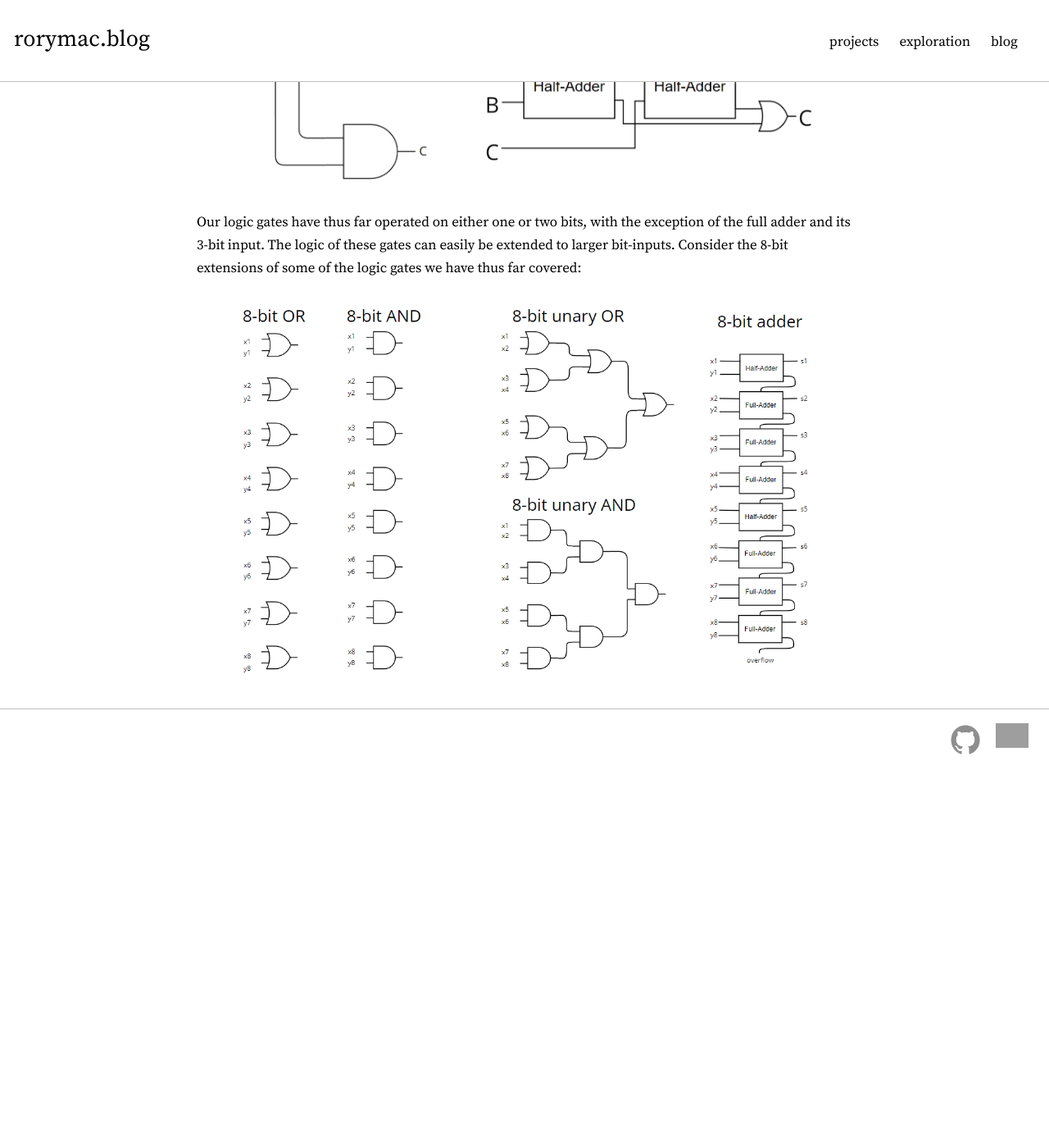
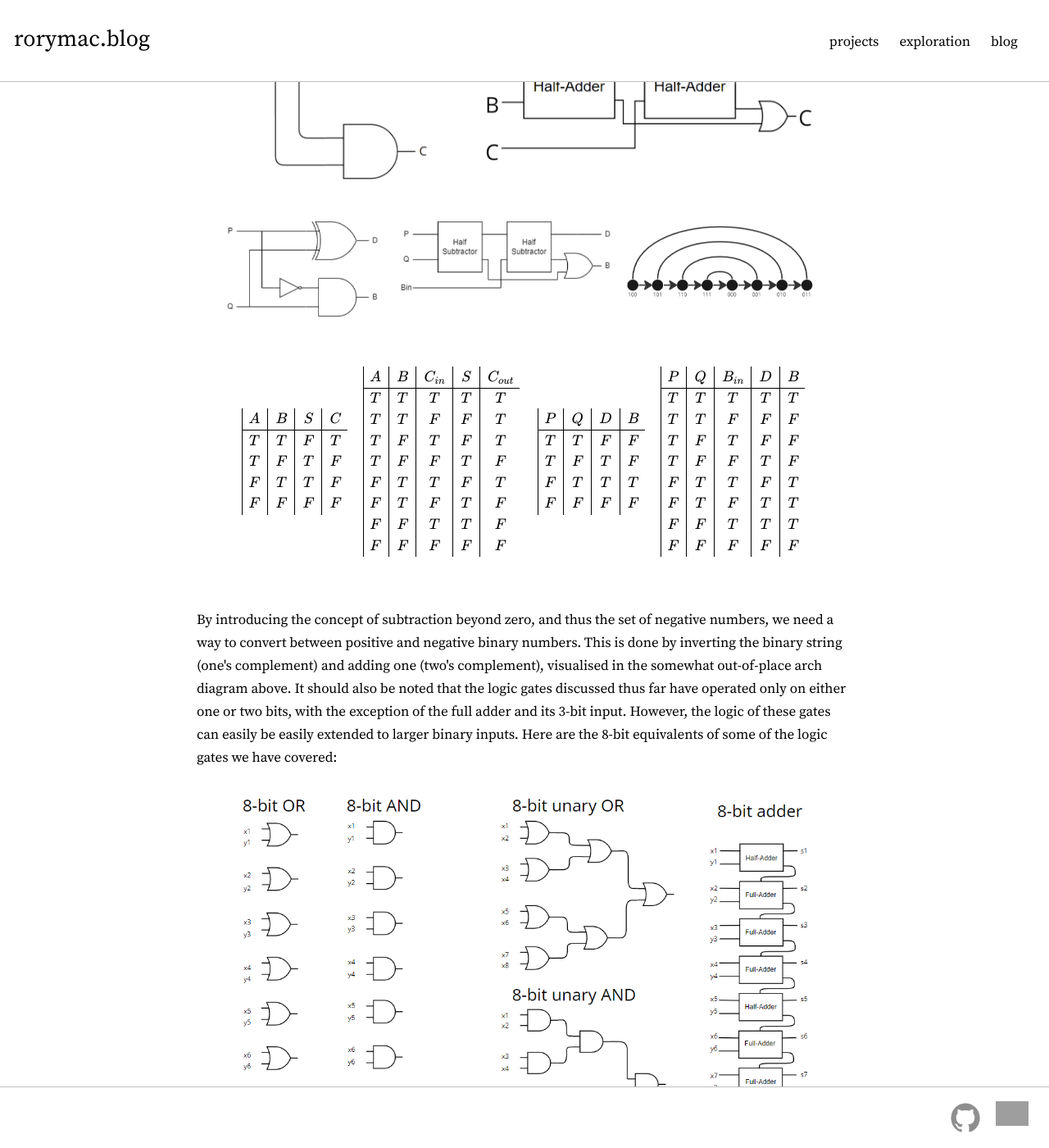
Before and after one commit to Rory-Mac/personal-website, a Jekyll site: the page built from Low-Level Programming/TTL Logic.markdown, in a window 1280 px wide and 1400 px high, scrolled down 1954 px. Shown: the whole window at 82% size. Built offline with Jekyll 4.4.1, drawn with Linux system fonts in a browser that asks for light colours; before the commit the page ends 2893 px from its top, so only the background shows below that; some of the changed text lies outside the part shown; grey boxes are pictures that could not be loaded.

Commit message:
add more kernels to TTL documents

```diff
--- a/Low-Level Programming/TTL Logic.markdown
+++ b/Low-Level Programming/TTL Logic.markdown
@@ -22,10 +22,113 @@ one bit of information, 'on' or 'off'.
 <img src="/Assets/images/ttl_logic.png" width="100%" height="100%"></p>
 <p>We can use these logic gates to create basic arithmetic units called adders. The left logic gate diagram shows that of a half-adder, whilst
 the right logic diagram shows a full adder (includes a carry bit):
-<img src="/Assets/images/adders.png" width="100%" height="100%"></p>
-<p>Our logic gates have thus far operated on either one or two bits, with the exception of the full adder and its 3-bit input. The logic of
-these gates can easily be extended to larger bit-inputs. Consider the 8-bit extensions of some of the logic gates we have thus far covered:
+<img src="/Assets/images/adders.png" width="100%" height="100%">
+<img src="/Assets/images/subtractors_with_twos_complement.png" width="100%" height="100%">
+\[
+  \begin{array}{| c | c | c | c}
+  A & B & S & C \\
+  \hline
+  T & T & F & T \\
+  T & F & T & F \\
+  F & T & T & F \\
+  F & F & F & F \\
+  \end{array}
+
+  \quad
+
+  \begin{array}{| c | c | c | c}
+  A & B & C_{in} & S & C_{out} \\
+  \hline
+  T & T & T & T & T\\
+  T & T & F & F & T\\
+  T & F & T & F & T\\
+  T & F & F & T & F\\
+  F & T & T & F & T\\
+  F & T & F & T & F\\
+  F & F & T & T & F\\
+  F & F & F & F & F\\
+  \end{array}
+
+  \quad
+
+  \begin{array}{| c | c | c | c}
+  P & Q & D & B \\
+  \hline
+  T & T & F & F \\
+  T & F & T & F \\
+  F & T & T & T \\
+  F & F & F & F \\
+  \end{array}
+
+  \quad
+
+  \begin{array}{| c | c | c | c}
+  P & Q & B_{in} & D & B \\
+  \hline
+  T & T & T & T & T\\
+  T & T & F & F & F\\
+  T & F & T & F & F\\
+  T & F & F & T & F\\
+  F & T & T & F & T\\
+  F & T & F & T & T\\
+  F & F & T & T & T\\
+  F & F & F & F & F\\
+  \end{array}
+\]<br></p>
+<p>By introducing the concept of subtraction beyond zero, and thus the set of negative numbers, we need a way to convert between positive
+and negative binary numbers. This is done by inverting the binary string (one's complement) and adding one (two's complement), visualised
+in the somewhat out-of-place arch diagram above. It should also be noted that the logic gates discussed thus far have operated only on either
+one or two bits, with the exception of the full adder and its 3-bit input. However, the logic of these gates can easily be easily extended
+to larger binary inputs. Here are the 8-bit equivalents of some of the logic gates we have covered:
 <img src="/Assets/images/basic_8bit_gates.png" width="100%" height="100%"></p>
-<p>
+<p>So far we have only circuits implementing combinational logic. By introducing memory units, we introduce the concept of finite state
+machines, that have the ability to read and evaluate instructions written in formal languages. The foundational circuit of any memory
+unit, is the electronic flip-flop, which stores one bit of information. Lets have a look at SR, JK and D flip-flop designs:
+<img src="/Assets/images/digital_flip_flops.png" width="100%" height="100%">
+\[
+  \begin{array}{| c | c | c | c}
+  S & R & Q_{t+1} & \overline{Q_{t+1}} \\
+  \hline
+  T & T & ? & ? \\
+  T & F & T & F \\
+  F & T & F & T \\
+  F & F & Q_t & \overline{Q_t}\\
+  \end{array}
 
-</p>
+  \quad
+
+  \begin{array}{| c | c | c | c | c | c}
+  CLK & J & K & Q_{t+1} & \overline{Q_{t+1}} \\
+  \hline
+  T & T & T & \overline{Q_t} & Q_t \\
+  T & T & F & T & F \\
+  T & F & T & F & T \\
+  T & F & F & Q_t & \overline{Q_t}\\
+  F & T & T & Q_t & \overline{Q_t}\\
+  F & T & F & Q_t & \overline{Q_t}\\
+  F & F & T & Q_t & \overline{Q_t}\\
+  F & F & F & Q_t & \overline{Q_t}\\
+  \end{array}
+
+  \quad
+
+  \begin{array}{| c | c | c | c}
+  CLK & D & Q_{t+1} & \overline{Q_{t+1}} \\
+  \hline
+  T & T & T & F \\
+  T & F & F & T \\
+  F & T & Q_t & \overline{Q_t} \\
+  F & F & Q_t & \overline{Q_t}\\
+  \end{array}
+\]
+Wrapping the Data Flip-Flop (DFF) in a simple 2-bit multiplexor gives us a singular one-bit register, for which input values can be loaded
+for storage.
+<img src="/Assets/images/dff.png" width="100%" height="100%"></p>
+The multiplexor can be extended for any n-bit architecture. An arbirtraily large demultiplexor can be used to route the input value to one
+of an arbitrarily large set of registers. This is performed via an address bus to store the load value.
+
+<!--
+    binary multiplier, binary divider
+    diagram for basic FPGA circuit
+    program counter, shift registers and shift operations
+-->
--- a/explore.markdown
+++ b/explore.markdown
@@ -24,7 +24,7 @@ title: Explore
         </div>
         <div class="portal zoom small">
             <a href="/Low-Level Programming/Automata Theory.html">
-                <div class="portal-image"><img class="something" src="/Assets/images/4-cube_dark.png"></div>
+                <div class="portal-image"><img class="something" src="/Assets/images/simple_dfa_dark.png"></div>
             </a>
             <div class="portal-title">
                 <p>Automata Theory</p>
```
Also changed, not shown: Low-Level Programming/Automata Theory.markdown (+8 -7 lines), Assets/images/dff.png (added), Assets/images/digital_flip_flops.png (added), Assets/images/fulladder.png (added), Assets/images/halfadder.png (added), Assets/images/simple_dfa.png (added), Assets/images/simple_dfa_dark.png (added), Assets/images/subtractors.png (added), Assets/images/subtractors_with_twos_complement.png (added), Assets/images/two's_complement.png (added).
